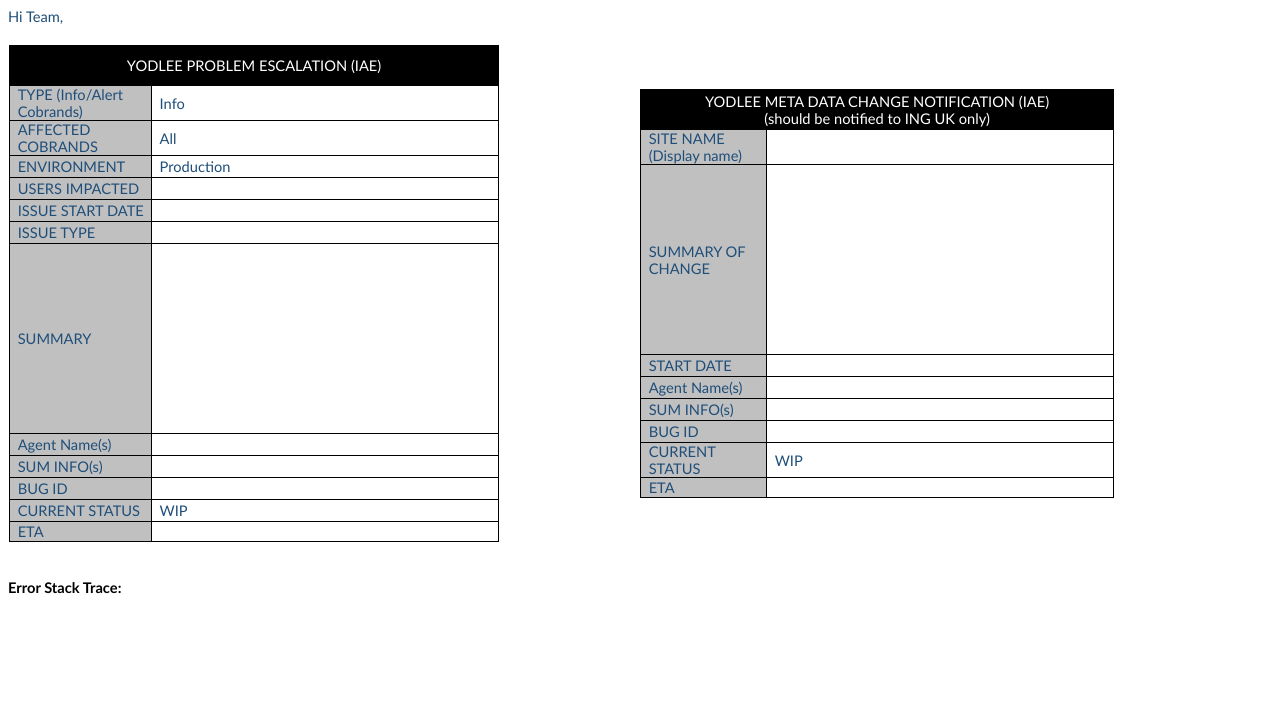
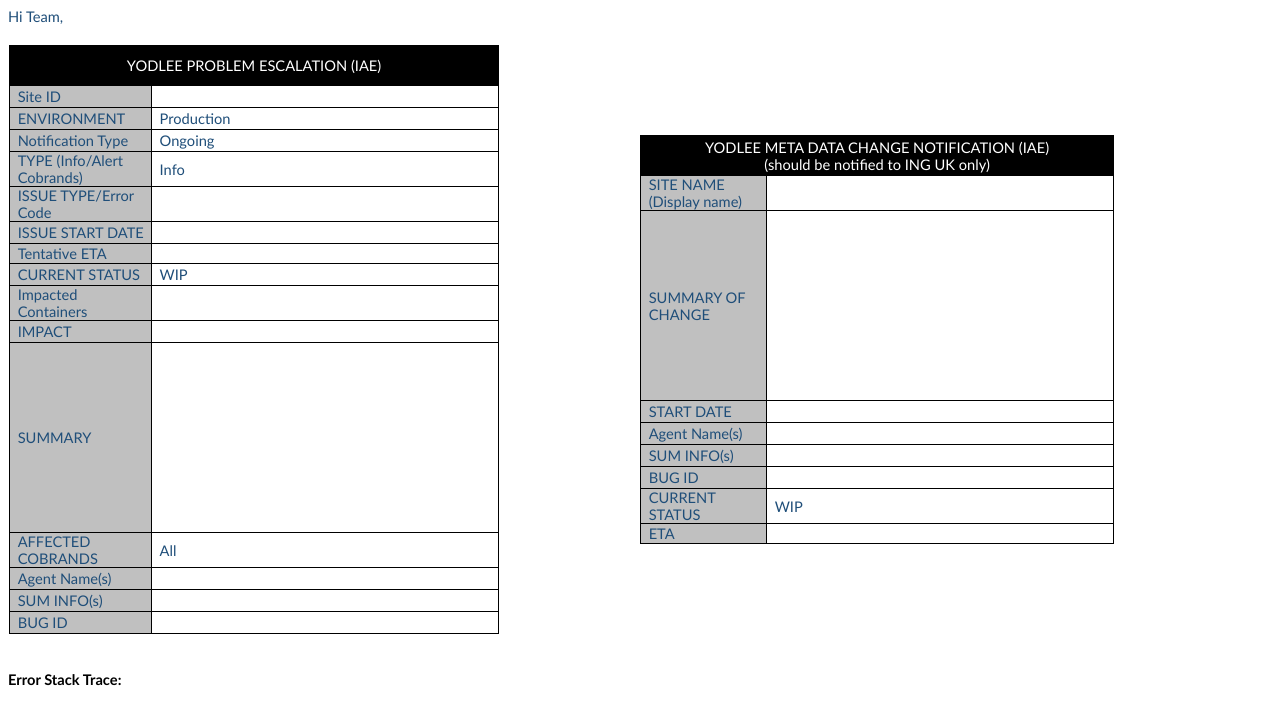
Before and after one commit to abprime/QI-Tasks, a browser extension: page ttr-metafieldTemplate.html in a window 1280 px wide. Drawn offline with Linux system fonts and the light colour scheme.

Commit message:
v0.2.4 updated TTR template

```diff
--- a/ttr-metafieldTemplate.html
+++ b/ttr-metafieldTemplate.html
@@ -321,22 +321,10 @@
 			</tr>
 			<tr style='height:16.5pt'>
 				<td width=152 style='width:114.15pt;border:solid windowtext 1.0pt;border-top:none;background:silver;padding:0cm 5.4pt 0cm 5.4pt;height:16.5pt'>
-					<p class=MsoNormal>
-					<span style='color:#1F4E79'>TYPE (Info/Alert Cobrands)<o:p></o:p></span></p>
-				</td>
+					<p class=MsoNormal><span style='color:#1F4E79'>Site ID<o:p></o:p></span></p></td>
 				<td width=331 style='width:248.1pt;border-top:none;border-left:none;border-bottom:solid windowtext 1.0pt;border-right:solid windowtext 1.0pt;background:white;padding:0cm 5.4pt 0cm 5.4pt;height:16.5pt'>
 					<p class=MsoNormal>
-					<span id="type" style='color:#1F4E79'>Info<o:p></o:p></span></p>
-				</td>
-				<td width=326 style='width:244.2pt;padding:0cm 0cm 0cm 0cm;height:16.5pt'></td>
-			</tr>
-			<tr style='height:16.5pt'>
-				<td width=152 style='width:114.15pt;border:solid windowtext 1.0pt;border-top:none;background:silver;padding:0cm 5.4pt 0cm 5.4pt;height:16.5pt'>
-					<p class=MsoNormal><span style='color:#1F4E79'>AFFECTED COBRANDS<o:p></o:p></span></p>
-				</td>
-				<td width=331 style='width:248.1pt;border-top:none;border-left:none;border-bottom:solid windowtext 1.0pt;border-right:solid windowtext 1.0pt;background:white;padding:0cm 5.4pt 0cm 5.4pt;height:16.5pt'>
-					<p class=MsoNormal><span id="cobrands" style='color:#1F4E79'>All<o:p></o:p></span></p>
-				</td>
+					<span id="siteId" style='color:#1F4E79'><o:p></o:p></span></p></td>
 				<td width=326 style='width:244.2pt;padding:0cm 0cm 0cm 0cm;height:16.5pt'></td>
 			</tr>
 			<tr style='height:16.5pt'>
@@ -350,11 +338,31 @@
 			</tr>
 			<tr style='height:16.5pt'>
 				<td width=152 style='width:114.15pt;border:solid windowtext 1.0pt;border-top:none;background:silver;padding:0cm 5.4pt 0cm 5.4pt;height:16.5pt'>
-					<p class=MsoNormal><span style='color:#1F4E79'>USERS IMPACTED<o:p></o:p></span></p>
+					<p class=MsoNormal>
+					<span style='color:#1F4E79'>Notification Type<o:p></o:p></span></p>
 				</td>
 				<td width=331 style='width:248.1pt;border-top:none;border-left:none;border-bottom:solid windowtext 1.0pt;border-right:solid windowtext 1.0pt;background:white;padding:0cm 5.4pt 0cm 5.4pt;height:16.5pt'>
 					<p class=MsoNormal>
-					<span id="impacted" style='color:#1F4E79;mso-style-textfill-fill-color:#1F4E79;mso-style-textfill-fill-alpha:100.0%'><o:p></o:p></span></p>
+					<span id="notificationType" style='color:#1F4E79'>Ongoing<o:p></o:p></span></p>
+				</td>
+				<td width=326 style='width:244.2pt;padding:0cm 0cm 0cm 0cm;height:16.5pt'></td>
+			</tr>
+			<tr style='height:16.5pt'>
+				<td width=152 style='width:114.15pt;border:solid windowtext 1.0pt;border-top:none;background:silver;padding:0cm 5.4pt 0cm 5.4pt;height:16.5pt'>
+					<p class=MsoNormal>
+					<span style='color:#1F4E79'>TYPE (Info/Alert Cobrands)<o:p></o:p></span></p>
+				</td>
+				<td width=331 style='width:248.1pt;border-top:none;border-left:none;border-bottom:solid windowtext 1.0pt;border-right:solid windowtext 1.0pt;background:white;padding:0cm 5.4pt 0cm 5.4pt;height:16.5pt'>
+					<p class=MsoNormal>
+					<span id="type" style='color:#1F4E79'>Info<o:p></o:p></span></p>
+				</td>
+				<td width=326 style='width:244.2pt;padding:0cm 0cm 0cm 0cm;height:16.5pt'></td>
+			</tr>
+			<tr style='height:16.5pt'>
+				<td width=152 style='width:114.15pt;border:solid windowtext 1.0pt;border-top:none;background:silver;padding:0cm 5.4pt 0cm 5.4pt;height:16.5pt'><p class=MsoNormal><span style='color:#1F4E79'>ISSUE TYPE/Error Code<o:p></o:p></span></p></td>
+				<td width=331 style='width:248.1pt;border-top:none;border-left:none;border-bottom:solid windowtext 1.0pt;border-right:solid windowtext 1.0pt;background:white;padding:0cm 5.4pt 0cm 5.4pt;height:16.5pt'>
+					<p class=MsoNormal>
+					<span id="issueType" style='color:#1F4E79;mso-style-textfill-fill-color:#1F4E79;mso-style-textfill-fill-alpha:100.0%'><o:p></o:p></span></p>
 				</td>
 				<td width=326 style='width:244.2pt;padding:0cm 0cm 0cm 0cm;height:16.5pt'></td>
 			</tr>
@@ -368,11 +376,53 @@
 				</td>
 				<td width=326 style='width:244.2pt;padding:0cm 0cm 0cm 0cm;height:16.5pt'></td>
 			</tr>
+			<tr style='height:15.0pt'>
+				<td width=152 style='width:114.15pt;border:solid windowtext 1.0pt;border-top:none;background:silver;padding:0cm 5.4pt 0cm 5.4pt;height:15.0pt'>
+					<p class=MsoNormal><span style='color:#1F4E79'>Tentative ETA<o:p></o:p></span></p></td>
+				<td width=331 style='width:248.1pt;border-top:none;border-left:none;border-bottom:solid windowtext 1.0pt;border-right:solid windowtext 1.0pt;background:white;padding:0cm 5.4pt 0cm 5.4pt;height:15.0pt'>
+				<p class=MsoNormal>
+				<span id="eta" style='color:#1F4E79;mso-style-textfill-fill-color:#1F4E79;mso-style-textfill-fill-alpha:100.0%'><o:p></o:p></span></p></td>
+				<td width=326 style='width:244.2pt;padding:0cm 0cm 0cm 0cm;height:15.0pt'></td>
+			</tr>
 			<tr style='height:16.5pt'>
-				<td width=152 style='width:114.15pt;border:solid windowtext 1.0pt;border-top:none;background:silver;padding:0cm 5.4pt 0cm 5.4pt;height:16.5pt'><p class=MsoNormal><span style='color:#1F4E79'>ISSUE TYPE<o:p></o:p></span></p></td>
+				<td width=152 style='width:114.15pt;border:solid windowtext 1.0pt;border-top:none;background:silver;padding:0cm 5.4pt 0cm 5.4pt;height:16.5pt'>
+					<p class=MsoNormal><span style='color:#1F4E79'>CURRENT STATUS<o:p></o:p></span></p></td>
 				<td width=331 style='width:248.1pt;border-top:none;border-left:none;border-bottom:solid windowtext 1.0pt;border-right:solid windowtext 1.0pt;background:white;padding:0cm 5.4pt 0cm 5.4pt;height:16.5pt'>
 					<p class=MsoNormal>
-					<span id="issueType" style='color:#1F4E79;mso-style-textfill-fill-color:#1F4E79;mso-style-textfill-fill-alpha:100.0%'><o:p></o:p></span></p>
+					<span id="status" style='color:#1F4E79'>WIP<o:p></o:p></span></p>
+				</td>
+				<td width=326 style='width:244.2pt;padding:0cm 0cm 0cm 0cm;height:16.5pt'></td>
+			</tr>
+			<tr style='height:16.5pt'>
+				<td width=152 style='width:114.15pt;border:solid windowtext 1.0pt;border-top:none;background:silver;padding:0cm 5.4pt 0cm 5.4pt;height:16.5pt'>
+					<p class=MsoNormal><span style='color:#1F4E79'>Impacted Containers<o:p></o:p></span></p></td>
+				<td width=331 style='width:248.1pt;border-top:none;border-left:none;border-bottom:solid windowtext 1.0pt;border-right:solid windowtext 1.0pt;background:white;padding:0cm 5.4pt 0cm 5.4pt;height:16.5pt'>
+					<p class=MsoNormal>
+					<span id="containerName" style='color:#1F4E79'><o:p></o:p></span></p>
+				</td>
+				<td width=326 style='width:244.2pt;padding:0cm 0cm 0cm 0cm;height:16.5pt'></td>
+			</tr>
+			<tr style='height:16.5pt'>
+				<td width=152 style='width:114.15pt;border:solid windowtext 1.0pt;border-top:none;background:silver;padding:0cm 5.4pt 0cm 5.4pt;height:16.5pt'>
+					<p class=MsoNormal><span style='color:#1F4E79'>IMPACT<o:p></o:p></span></p>
+				</td>
+				<td width=331 style='width:248.1pt;border-top:none;border-left:none;border-bottom:solid windowtext 1.0pt;border-right:solid windowtext 1.0pt;background:white;padding:0cm 5.4pt 0cm 5.4pt;height:16.5pt'>
+					<p class=MsoNormal>
+					<span id="impacted" style='color:#1F4E79;mso-style-textfill-fill-color:#1F4E79;mso-style-textfill-fill-alpha:100.0%'><o:p></o:p></span></p>
+				</td>
+				<td width=326 style='width:244.2pt;padding:0cm 0cm 0cm 0cm;height:16.5pt'></td>
+			</tr>
+			<tr style='height:142.8pt'>
+				<td width=152 style='width:114.15pt;border:solid windowtext 1.0pt;border-top:none;background:silver;padding:0cm 5.4pt 0cm 5.4pt;height:142.8pt'><p class=MsoNormal><span style='color:#1F4E79'>SUMMARY<o:p></o:p></span></p></td>
+				<td width=331 style='width:248.1pt;border-top:none;border-left:none;border-bottom:solid windowtext 1.0pt;border-right:solid windowtext 1.0pt;background:white;padding:0cm 5.4pt 0cm 5.4pt;height:142.8pt'><pre style='background:white'><span id="summary" style='font-size:11.0pt;font-family:"Calibri",sans-serif;color:#1F4E79;mso-style-textfill-fill-color:#1F4E79;mso-style-textfill-fill-alpha:100.0%'><o:p></o:p></span></pre></td>
+				<td width=326 style='width:244.2pt;padding:0cm 0cm 0cm 0cm;height:142.8pt'></td>
+			</tr>
+			<tr style='height:16.5pt'>
+				<td width=152 style='width:114.15pt;border:solid windowtext 1.0pt;border-top:none;background:silver;padding:0cm 5.4pt 0cm 5.4pt;height:16.5pt'>
+					<p class=MsoNormal><span style='color:#1F4E79'>AFFECTED COBRANDS<o:p></o:p></span></p>
+				</td>
+				<td width=331 style='width:248.1pt;border-top:none;border-left:none;border-bottom:solid windowtext 1.0pt;border-right:solid windowtext 1.0pt;background:white;padding:0cm 5.4pt 0cm 5.4pt;height:16.5pt'>
+					<p class=MsoNormal><span id="cobrands" style='color:#1F4E79'>All<o:p></o:p></span></p>
 				</td>
 				<td width=326 style='width:244.2pt;padding:0cm 0cm 0cm 0cm;height:16.5pt'></td>
 			</tr>
@@ -383,11 +433,6 @@
 				<span id="summary" style='font-size:11.0pt;font-family:"Calibri",sans-serif;color:#1F4E79;mso-style-textfill-fill-color:#1F4E79;mso-style-textfill-fill-alpha:100.0%'>I am summary.<o:p></o:p></span></pre></td>
 				<td width=326 style='width:244.2pt;padding:0cm 0cm 0cm 0cm;height:142.8pt'></td>
 			</tr>  -->
-			<tr style='height:142.8pt'>
-				<td width=152 style='width:114.15pt;border:solid windowtext 1.0pt;border-top:none;background:silver;padding:0cm 5.4pt 0cm 5.4pt;height:142.8pt'><p class=MsoNormal><span style='color:#1F4E79'>SUMMARY<o:p></o:p></span></p></td>
-				<td width=331 style='width:248.1pt;border-top:none;border-left:none;border-bottom:solid windowtext 1.0pt;border-right:solid windowtext 1.0pt;background:white;padding:0cm 5.4pt 0cm 5.4pt;height:142.8pt'><pre style='background:white'><span id="summary" style='font-size:11.0pt;font-family:"Calibri",sans-serif;color:#1F4E79;mso-style-textfill-fill-color:#1F4E79;mso-style-textfill-fill-alpha:100.0%'><o:p></o:p></span></pre></td>
-				<td width=326 style='width:244.2pt;padding:0cm 0cm 0cm 0cm;height:142.8pt'></td>
-			</tr>
 			<tr style='height:16.5pt'>
 				<td width=152 style='width:114.15pt;border:solid windowtext 1.0pt;border-top:none;background:silver;padding:0cm 5.4pt 0cm 5.4pt;height:16.5pt'>
 					<p class=MsoNormal><span style='color:#1F4E79'>Agent Name(s)<o:p></o:p></span></p></td>
@@ -410,23 +455,6 @@
 					<p class=MsoNormal><a id="bugId" href="https://blrbugzilla.yodlee.com/show_bug.cgi?id=741000"><b><span style='font-family:"Verdana",sans-serif;color:#663366'></span></b></a><b>
 					<span style='color:#1F4E79'><o:p></o:p></span></b></p></td>
 				<td width=326 style='width:244.2pt;padding:0cm 0cm 0cm 0cm;height:16.5pt'></td>
-			</tr>
-			<tr style='height:16.5pt'>
-				<td width=152 style='width:114.15pt;border:solid windowtext 1.0pt;border-top:none;background:silver;padding:0cm 5.4pt 0cm 5.4pt;height:16.5pt'>
-					<p class=MsoNormal><span style='color:#1F4E79'>CURRENT STATUS<o:p></o:p></span></p></td>
-				<td width=331 style='width:248.1pt;border-top:none;border-left:none;border-bottom:solid windowtext 1.0pt;border-right:solid windowtext 1.0pt;background:white;padding:0cm 5.4pt 0cm 5.4pt;height:16.5pt'>
-					<p class=MsoNormal>
-					<span id="status" style='color:#1F4E79'>WIP<o:p></o:p></span></p>
-				</td>
-				<td width=326 style='width:244.2pt;padding:0cm 0cm 0cm 0cm;height:16.5pt'></td>
-			</tr>
-			<tr style='height:15.0pt'>
-				<td width=152 style='width:114.15pt;border:solid windowtext 1.0pt;border-top:none;background:silver;padding:0cm 5.4pt 0cm 5.4pt;height:15.0pt'>
-					<p class=MsoNormal><span style='color:#1F4E79'>ETA<o:p></o:p></span></p></td>
-				<td width=331 style='width:248.1pt;border-top:none;border-left:none;border-bottom:solid windowtext 1.0pt;border-right:solid windowtext 1.0pt;background:white;padding:0cm 5.4pt 0cm 5.4pt;height:15.0pt'>
-				<p class=MsoNormal>
-				<span id="eta" style='color:#1F4E79;mso-style-textfill-fill-color:#1F4E79;mso-style-textfill-fill-alpha:100.0%'><o:p></o:p></span></p></td>
-				<td width=326 style='width:244.2pt;padding:0cm 0cm 0cm 0cm;height:15.0pt'></td>
 			</tr>
 		</table>
 		</td>
```
Also changed, not shown: createTTR.html (+29 -0 lines), js/createTTR.js (+9 -1 lines), manifest.json.
